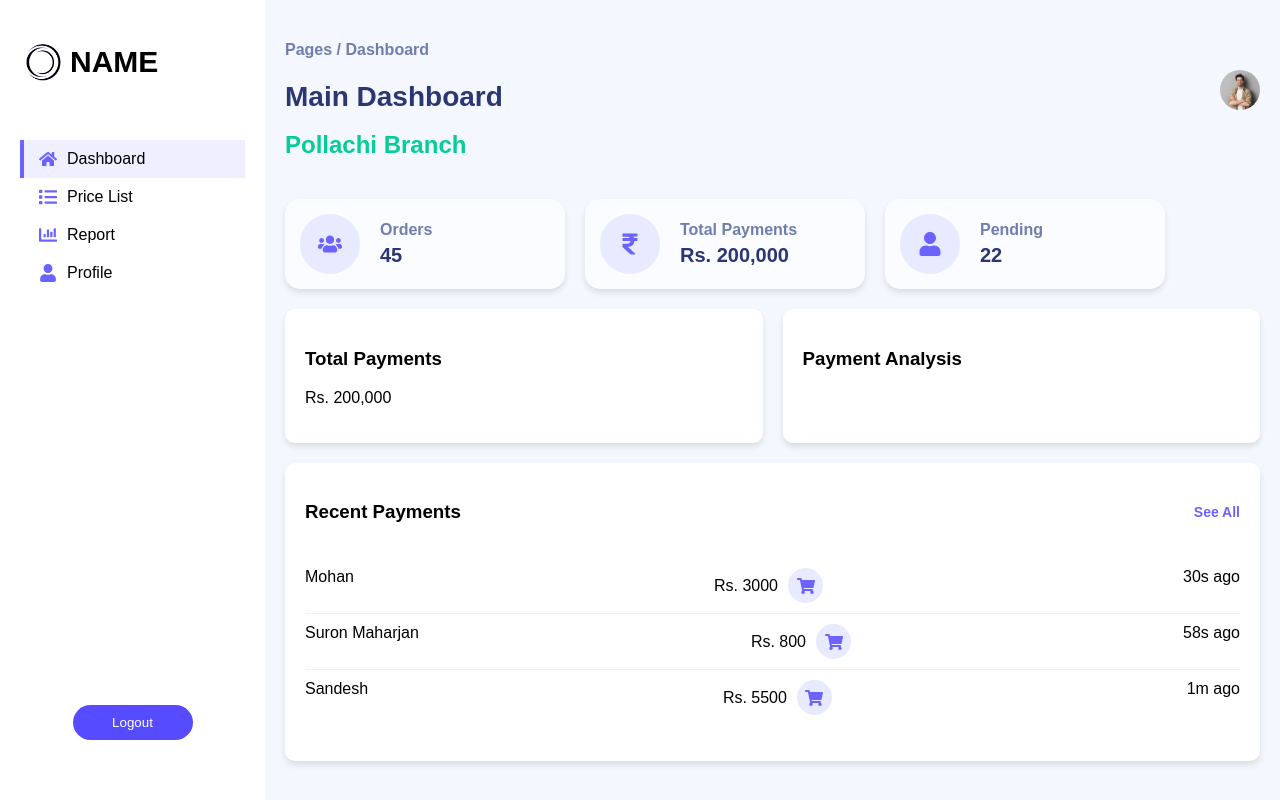
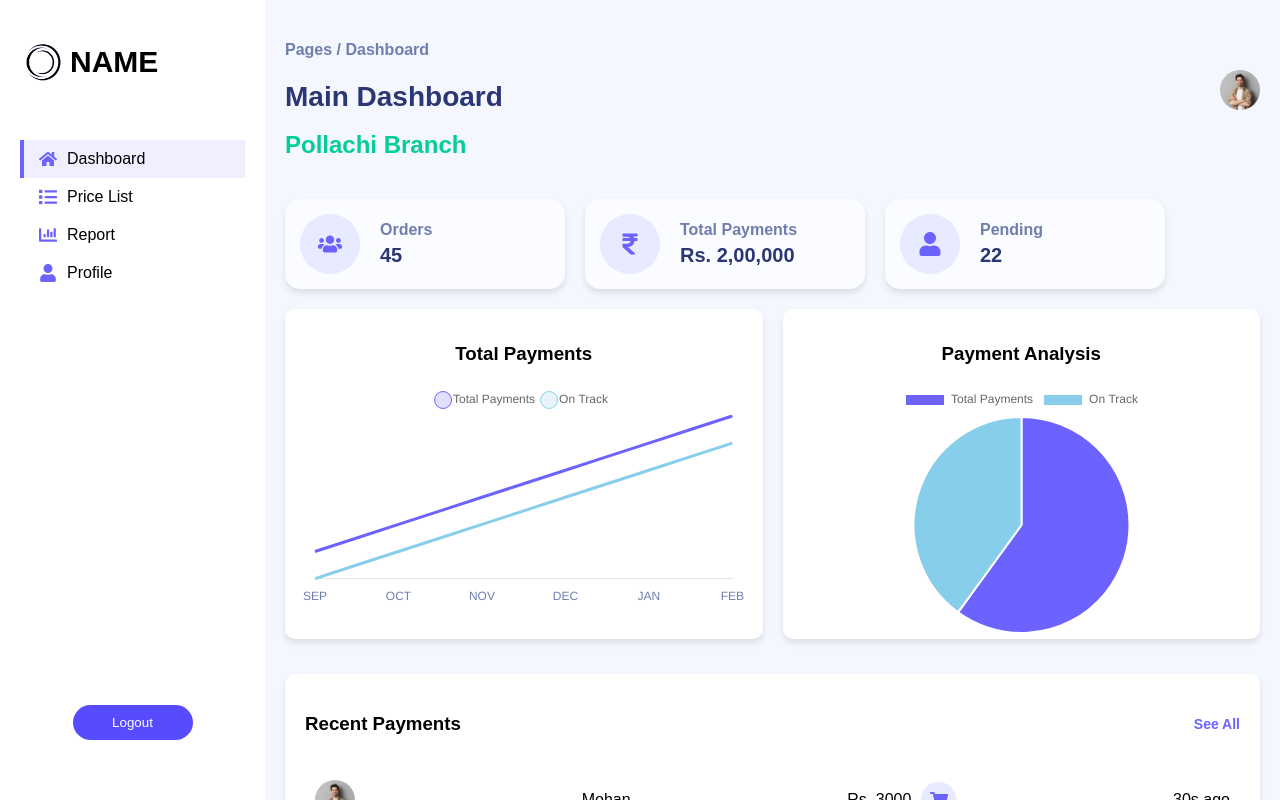
Before and after one commit to KEERTHIAANAND/Photography-Project, a React (Create React App) app: page /dashboard in a window 1280 px wide. Built offline with nearby package versions, Linux system fonts and the light colour scheme.

Commit message:
dashboard page updated

```diff
--- a/package.json
+++ b/package.json
@@ -7,7 +7,9 @@
     "@testing-library/jest-dom": "^6.6.3",
     "@testing-library/react": "^16.2.0",
     "@testing-library/user-event": "^13.5.0",
+    "chart.js": "^4.4.8",
     "react": "^19.1.0",
+    "react-chartjs-2": "^5.3.0",
     "react-dom": "^19.1.0",
     "react-icons": "^5.5.0",
     "react-router-dom": "^7.4.1",
--- a/src/components/Dashboard.css
+++ b/src/components/Dashboard.css
@@ -185,9 +185,23 @@
 .chart {
   flex: 1;
   background-color: #fff;
-  padding: 20px;
-  border-radius: 10px;
+  padding: 15px; /* Reduced padding */
+  border-radius: 10px; /* Adjusted border radius */
   box-shadow: 0 4px 6px rgba(0, 0, 0, 0.1);
+  margin-bottom: 15px; /* Reduced margin */
+  display: flex;
+  flex-direction: column;
+  align-items: center; /* Center align the chart */
+  max-height: 300px; /* Set a maximum height for the chart card */
+}
+
+.chart:first-child {
+  width: 100%; /* Increase the width of the first chart (line chart) */
+}
+
+.chart canvas {
+  max-width: 100%; /* Ensure the graph is responsive */
+  max-height: 250px; /* Limit the height of the graph */
 }
 
 .recent-payments {
@@ -195,6 +209,7 @@
   padding: 20px;
   border-radius: 10px;
   box-shadow: 0 4px 6px rgba(0, 0, 0, 0.1);
+  margin-bottom: 50px; /* Add space below the card */
 }
 
 .recent-payments-header {
@@ -224,12 +239,34 @@
 .recent-payments li {
   display: flex;
   justify-content: space-between;
-  padding: 10px 0;
+  padding: 10px;
   border-bottom: 1px solid #f0f0f0;
 }
 
 .recent-payments li:last-child {
   border-bottom: none;
+}
+
+.recent-payments ul li {
+  display: flex;
+  align-items: center; /* Align items vertically */
+  justify-content: space-between;
+  padding: 10px;
+  border-bottom: 1px solid #f0f0f0;
+}
+
+.recent-payments ul li .profile-picture {
+    display: flex; /* Use flexbox for alignment */
+    align-items: center; /* Vertically align items */
+    gap: 10px; /* Space between picture and name */
+}
+
+.recent-payments ul li .profile-picture img {
+  width: 40px; /* Adjusted size for better visibility */
+  height: 40px;
+  border-radius: 50%; /* Make the picture circular */
+  object-fit: cover;
+  margin-right: 10px; /* Add spacing between the picture and the name */
 }
 
 .price {
--- a/src/components/Dashboard.js
+++ b/src/components/Dashboard.js
@@ -1,11 +1,105 @@
-import React, { useState } from "react";
+import React, { useState, useEffect } from "react";
 import "./Dashboard.css";
 import { useNavigate } from "react-router-dom";
 import { FaHome, FaList, FaChartBar, FaUser, FaRupeeSign, FaUsers, FaShoppingCart } from "react-icons/fa";
+import { Line, Pie } from "react-chartjs-2"; // Import Line and Pie chart
+import { Chart as ChartJS, CategoryScale, LinearScale, PointElement, LineElement, Title, Tooltip, Legend, ArcElement } from "chart.js";
+
+// Register chart.js components
+ChartJS.register(CategoryScale, LinearScale, PointElement, LineElement, Title, Tooltip, Legend, ArcElement);
 
 function Dashboard() {
   const navigate = useNavigate();
   const [activeMenu, setActiveMenu] = useState("Dashboard");
+  const [graphData, setGraphData] = useState({
+    labels: ["SEP", "OCT", "NOV", "DEC", "JAN", "FEB"],
+    datasets: [
+      {
+        label: "Total Payments",
+        data: [15000, 20000, 25000, 30000, 35000, 40000],
+        borderColor: "#6c63ff",
+        backgroundColor: "rgba(108, 99, 255, 0.2)",
+        tension: 0.4,
+        pointRadius: 0, // Remove dots on the line
+      },
+      {
+        label: "On Track",
+        data: [10000, 15000, 20000, 25000, 30000, 35000],
+        borderColor: "#87CEEB", // Changed to sky blue
+        backgroundColor: "rgba(135, 206, 235, 0.2)", // Changed to sky blue with transparency
+        tension: 0.4,
+        pointRadius: 0, // Remove dots on the line
+      },
+    ],
+  });
+
+  const [pieData, setPieData] = useState({
+    labels: ["Total Payments", "On Track"],
+    datasets: [
+      {
+        data: [15000, 10000], // Initial data
+        backgroundColor: ["#6c63ff", "#87CEEB"], // Changed "On Track" to sky blue
+        hoverBackgroundColor: ["#574bff", "#6BB7D6"], // Changed hover color to a slightly darker shade of sky blue
+      },
+    ],
+  });
+
+  useEffect(() => {
+    const interval = setInterval(() => {
+      setGraphData((prevData) => {
+        const newTotalPayments = [...prevData.datasets[0].data];
+        const newOnTrack = [...prevData.datasets[1].data];
+
+        // Simulate dynamic updates with randomness to ensure frequent intersections
+        const totalChange = Math.floor(Math.random() * 2000 - 1000); // Random change for Total Payments
+        const onTrackChange = Math.floor(Math.random() * 2000 - 1000); // Random change for On Track
+
+        // Ensure values cross each other by occasionally swapping the changes
+        if (Math.random() > 0.5) {
+          newTotalPayments.push(newTotalPayments[newTotalPayments.length - 1] + totalChange);
+          newOnTrack.push(newOnTrack[newOnTrack.length - 1] + onTrackChange);
+        } else {
+          newTotalPayments.push(newTotalPayments[newTotalPayments.length - 1] + onTrackChange);
+          newOnTrack.push(newOnTrack[newOnTrack.length - 1] + totalChange);
+        }
+
+        // Keep only the last 6 data points
+        if (newTotalPayments.length > 6) newTotalPayments.shift();
+        if (newOnTrack.length > 6) newOnTrack.shift();
+
+        return {
+          ...prevData,
+          datasets: [
+            { ...prevData.datasets[0], data: newTotalPayments },
+            { ...prevData.datasets[1], data: newOnTrack },
+          ],
+        };
+      });
+    }, 7000); // Update every 7 seconds
+
+    return () => clearInterval(interval); // Cleanup interval on component unmount
+  }, []);
+
+  useEffect(() => {
+    const interval = setInterval(() => {
+      setPieData((prevData) => {
+        const totalPayments = graphData.datasets[0].data.reduce((a, b) => a + b, 0); // Sum of Total Payments
+        const onTrack = graphData.datasets[1].data.reduce((a, b) => a + b, 0); // Sum of On Track
+
+        return {
+          ...prevData,
+          datasets: [
+            {
+              ...prevData.datasets[0],
+              data: [totalPayments, onTrack], // Update pie chart data dynamically
+            },
+          ],
+        };
+      });
+    }, 7000); // Update every 7 seconds (same as the line chart)
+
+    return () => clearInterval(interval); // Cleanup interval on component unmount
+  }, [graphData]); // Update pie chart whenever line chart data changes
 
   const handleMenuClick = (menu) => {
     setActiveMenu(menu);
@@ -15,6 +109,49 @@ function Dashboard() {
 
   const handleLogout = () => {
     navigate("/");
+  };
+
+  const graphOptions = {
+    responsive: true,
+    plugins: {
+      legend: {
+        display: true, // Show legend
+        position: "top",
+        labels: {
+          usePointStyle: true, // Use point style for legend
+          boxWidth: 8,
+        },
+      },
+      tooltip: {
+        enabled: true, // Enable tooltips
+        mode: "nearest", // Show tooltip for the nearest point on the line
+        intersect: false, // Allow tooltip to appear even if not directly over a point
+        callbacks: {
+          label: function (context) {
+            return `${context.dataset.label}: ${context.raw.toLocaleString()}`;
+          },
+        },
+      },
+    },
+    scales: {
+      x: {
+        grid: {
+          display: false, // Remove grid lines on the x-axis
+        },
+        ticks: {
+          color: "#707EAE", // Customize tick color
+          font: {
+            size: 12,
+          },
+        },
+      },
+      y: {
+        display: false, // Remove side values from the y-axis
+        grid: {
+          display: false, // Remove grid lines on the y-axis
+        },
+      },
+    },
   };
 
   return (
@@ -93,7 +230,7 @@ function Dashboard() {
               </div>
               <div className="card-details">
                 <h3>Total Payments</h3>
-                <p>Rs. 200,000</p>
+                <p>Rs. 2,00,000</p>
               </div>
             </div>
             <div className="dashboard-card">
@@ -109,12 +246,11 @@ function Dashboard() {
           <div className="dashboard-charts">
             <div className="chart">
               <h3>Total Payments</h3>
-              <p>Rs. 200,000</p>
-              {/* Add chart component here */}
+              <Line data={graphData} options={graphOptions} /> {/* Add Line chart */}
             </div>
             <div className="chart">
               <h3>Payment Analysis</h3>
-              {/* Add pie chart component here */}
+              <Pie data={pieData} /> {/* Add Pie chart */}
             </div>
           </div>
           <div className="recent-payments">
@@ -124,6 +260,9 @@ function Dashboard() {
             </div>
             <ul>
               <li>
+                <span className="profile-picture">
+                  <img src={require("../assets/pic.jpg")} alt="Profile" />
+                </span>
                 <span>Mohan</span>
                 <span className="price">
                   Rs. 3000
@@ -134,6 +273,9 @@ function Dashboard() {
                 <span>30s ago</span>
               </li>
               <li>
+                <span className="profile-picture">
+                  <img src={require("../assets/pic.jpg")} alt="Profile" />
+                </span>
                 <span>Suron Maharjan</span>
                 <span className="price">
                   Rs. 800
@@ -144,6 +286,9 @@ function Dashboard() {
                 <span>58s ago</span>
               </li>
               <li>
+                <span className="profile-picture">
+                  <img src={require("../assets/pic.jpg")} alt="Profile" />
+                </span>
                 <span>Sandesh</span>
                 <span className="price">
                   Rs. 5500
```
Also changed, not shown: src/components/LoginPage.js (line endings or trailing spaces), src/components/dashboard1.js (deleted), 1 other file (tests, documents, lock files or other folders).
